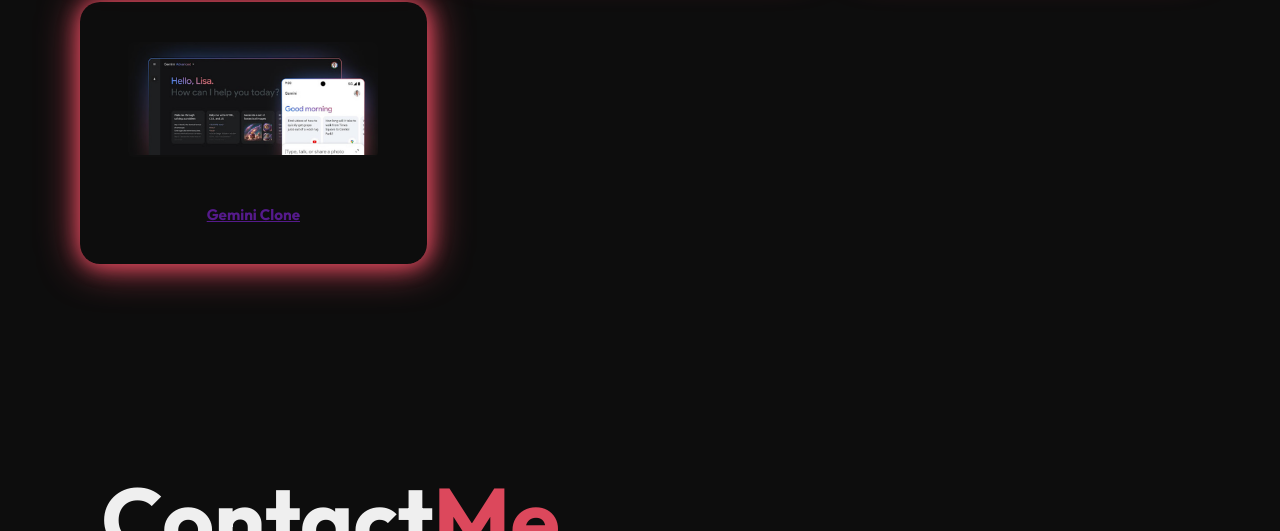
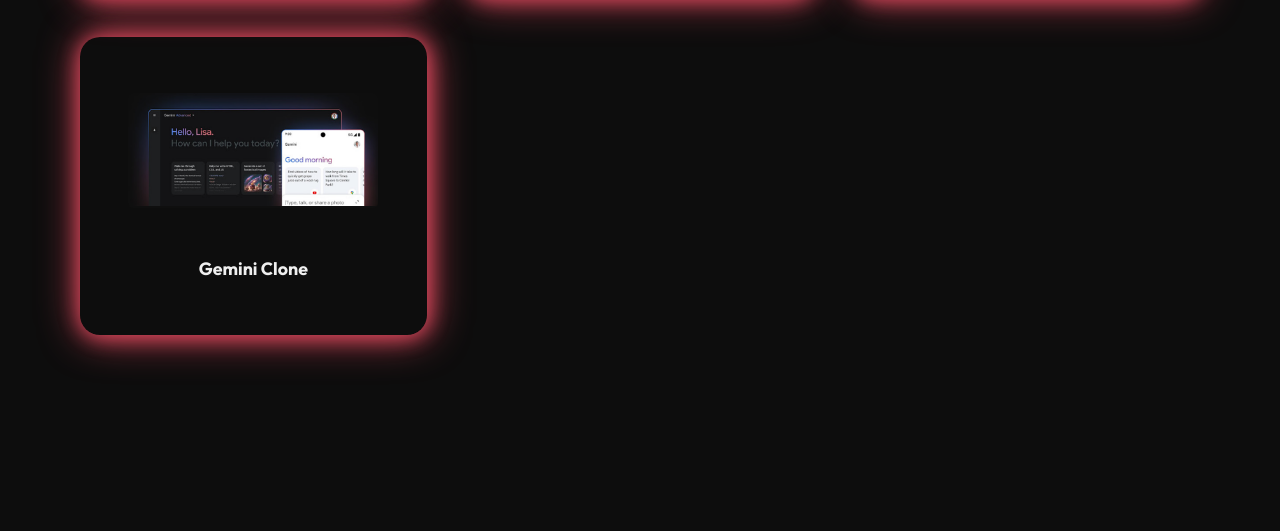
Before and after one commit to shiuli-19/Personal-Portfolio, a plain HTML site: page index.html in a window 1280 px wide. Shown: the part 4508-5039 px from the top of the page. Drawn offline with nearby package versions, Linux system fonts and the light colour scheme.

Commit message:
Update style.css

```diff
--- a/style.css
+++ b/style.css
@@ -758,3 +758,14 @@ color: #081b29;
 .project-box:hover{
     transform:translateY(-10px);
 }
+.project-box a {
+    display: block;
+    font-size: 1.17em;
+    margin-block-start: 1em;
+    margin-block-end: 1em;
+    margin-inline-start: 0;
+    margin-inline-end: 0;
+    font-weight: bold;
+    color: inherit; /* Optional: Inherit color from parent */
+    text-decoration: none; /* Remove underline */
+}
```
